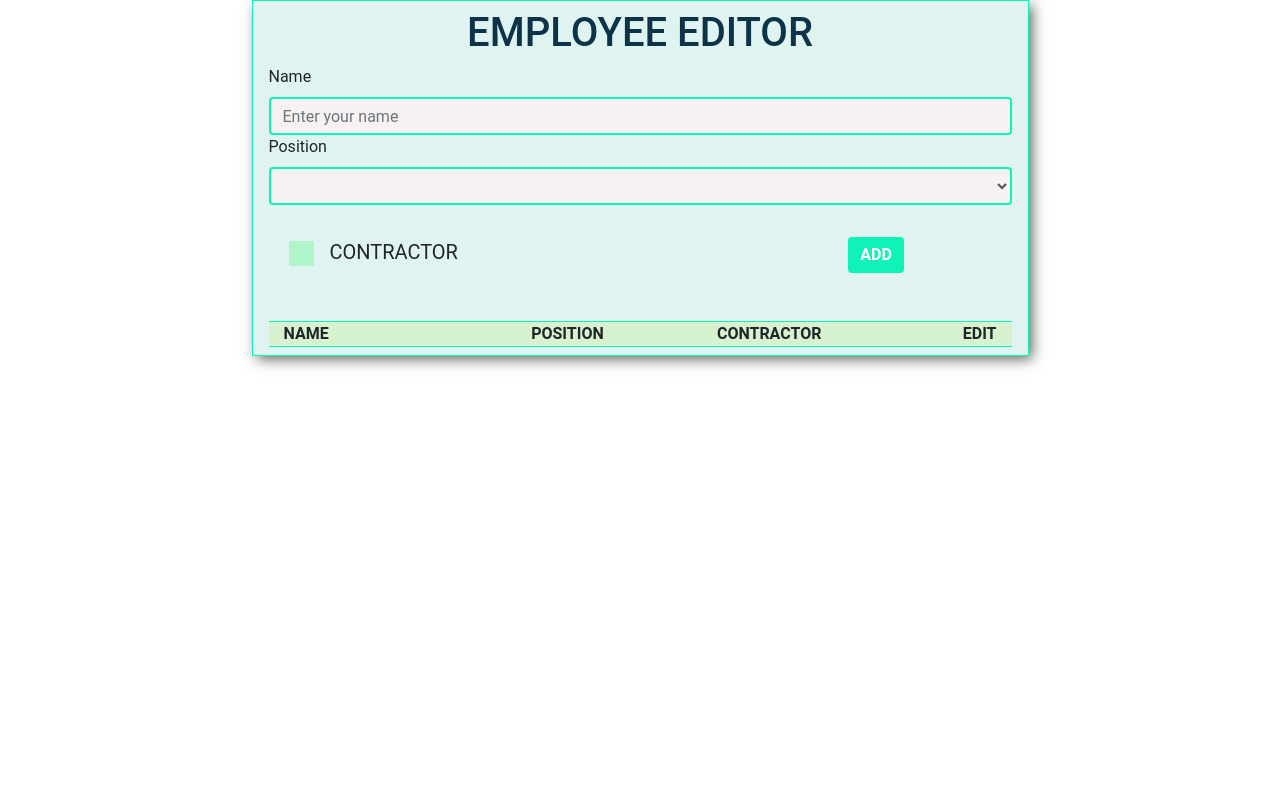
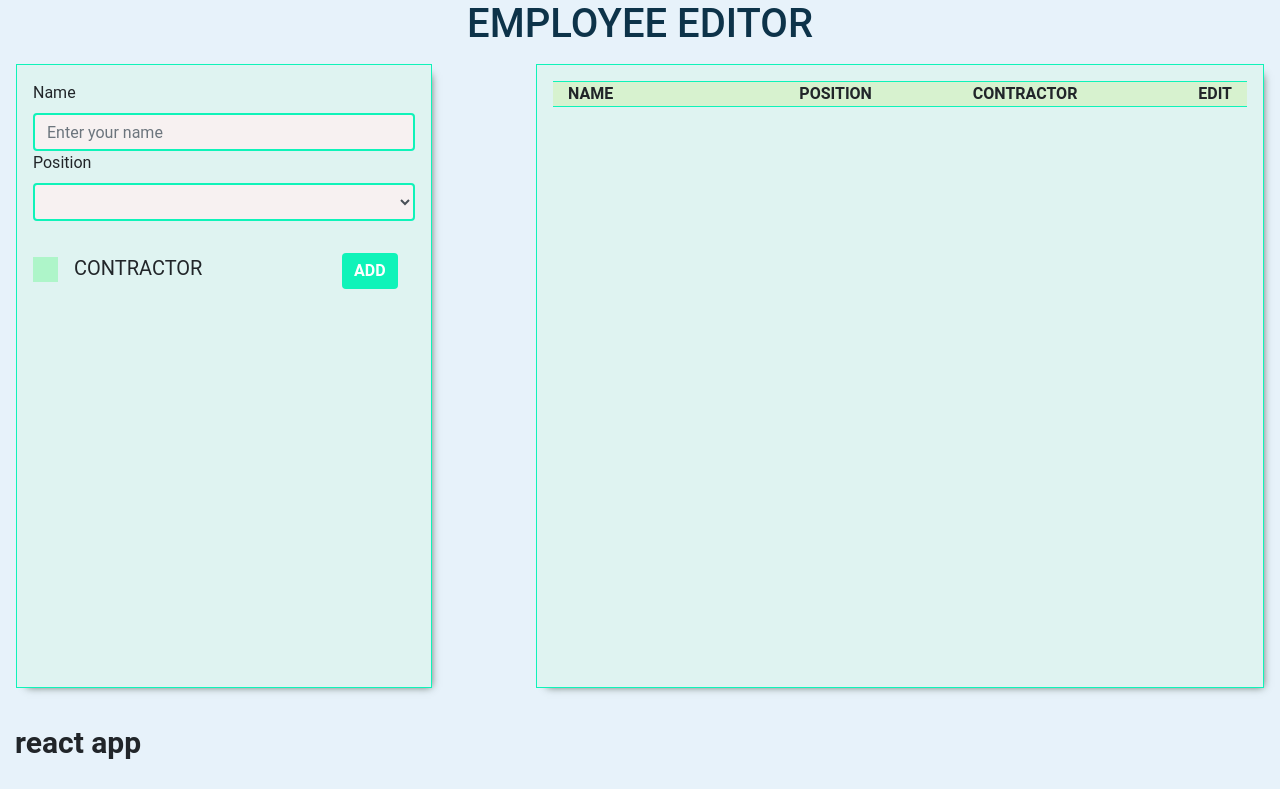
Before and after one commit to MiXaLFoX/react-it-academy, a React (Create React App) app in the folder react-forms/: page / in a window 1280 px wide. Built offline with nearby package versions, Linux system fonts and the light colour scheme.

Commit message:
refactor(react-forms): change edit and delete handlers

```diff
--- a/react-forms/src/App.js
+++ b/react-forms/src/App.js
@@ -25,13 +25,9 @@ class App extends React.Component {
       editPerson: null
     };
 
-    this.deletePer = function(idx){
-      return () => this.deletePerson(idx);
-    }.bind(this);
-    this.edit = function (id) {
-      return () => this.editPerson(id);
-    }.bind(this);
+    this.edit = this.editPerson.bind(this);
     this.addPerson = this.addPerson.bind(this);
+    this.deletePerson = this.deletePerson.bind(this);
   }
 
   addPerson (pers) {
@@ -66,7 +62,9 @@ class App extends React.Component {
     }
   }
 
-  deletePerson (idx) {
+  deletePerson (e) {
+    if (e.target.innerHTML === "remove") {
+      const idx = this.state.persons.findIndex((item) => item.id === e.target.closest('.worker').id);
       this.setState(state => {
         const persons = [...state.persons];
         persons.splice(idx, 1);
@@ -76,37 +74,45 @@ class App extends React.Component {
         }
       })
     }
+  }
 
-  editPerson (id) {
-    const editPerson = this.state.persons.find((editItem) => editItem.id === id);
+  editPerson (e) {
+    if (e.target.innerHTML === "edit") {
+      const editPerson = this.state.persons.find((editItem) => editItem.id === e.target.closest('.worker').id);
       this.setState(state => ({
         ...state,
         editPerson,
       }));
+    }
   }
 
   render () {
     const tick = <span className="green">&#10004;</span>;
     const cross = <span className="red">&#10008;</span>;
     return (
-      <div className="App container">
-        <div className="wrapper">
+      <div className="App container-fluid">
+        <div className="row">
+          <div className="col">
             <h1>employee editor</h1>
+          </div>
+        </div>
+        <div className="row wrapper">
           <Form
             options={this.positionsList}
             personData={this.state.editPerson}
             addPerson={this.addPerson}
           />
-          <div className="list">
+          <div className="col-1"></div>
+          <div className="col-7 list" onClick={this.deletePerson} onClick={this.edit}>
             <div className="row worker worker-header">
               <div className="col-4 name">name</div>
               <div className="col-3 position">position</div>
               <div className="col-2 contractor">contractor</div>
               <div className="col-3 edit">edit</div>
             </div>
-            {this.state.persons.map((elem, idx)=> {
+            {this.state.persons.map((elem) => {
               return (
-                <div key={idx} className="row worker">
+                <div id={elem.id} key={elem.id} className="row worker">
                   <div className="col-4 name">{elem.name}</div>
                   <div className="col-3 position">{elem.position}</div>
                   <div className="col-2 contractor">{elem.statusChecked ? tick : cross}</div>
@@ -114,14 +120,14 @@ class App extends React.Component {
                     <button
                       type="button"
                       className="btn btn-outline-success"
-                      onClick={this.edit(elem.id)}>
+                    >
                       edit
                     </button>
                     <button
                       type="button"
                       className="btn btn-outline-success"
                       disabled={!!this.state.editPerson && elem.id === this.state.editPerson.id}
-                      onClick={this.deletePer(idx)}>
+                    >
                       remove
                     </button>
                   </div>
@@ -130,6 +136,11 @@ class App extends React.Component {
             })}
           </div>
         </div>
+        <div className="row footer">
+          <div className="col">
+            <footer>react app</footer>
+          </div>
+        </div>
       </div>
     )
   }
--- a/react-forms/src/App.scss
+++ b/react-forms/src/App.scss
@@ -1,19 +1,27 @@
 @import '~bootstrap/scss/bootstrap.scss';
+#root {
+  background-color: rgba(38, 141, 207, 0.11);
+}
 .App {
   font-family: Roboto;
 }
+.container {
+  margin: 0;
+}
+h1 {
+  text-align: center;
+  text-transform: uppercase;
+  color: #0d3349;
+}
 .wrapper {
-  background-color: #dff3f1;
-  width: 70%;
-  margin: auto;
+  height: 80vh;
   padding: 0.5em 1em;
-  border: 1px solid #0ff3b9;
-  -webkit-box-shadow: 4px 4px 13px -1px rgba(20,36,17,0.7);
-  box-shadow: 4px 4px 13px -1px rgba(20,36,17,0.7);
-  h1 {
-    text-align: center;
-    text-transform: uppercase;
-    color: #0d3349;
+  .form, .list {
+    padding: 1em;
+    border: 1px solid #0ff3b9;
+    background-color: #dff3f1;
+    -webkit-box-shadow: 5px 5px 8px -6px rgba(20,36,17,0.7);
+    box-shadow: 5px 5px 8px -6px rgba(20,36,17,0.7);
   }
 }
 
@@ -30,7 +38,6 @@
 .form-control:focus::-moz-placeholder          {opacity: 0; transition: opacity 0.3s ease;}
 .form-control:focus:-moz-placeholder           {opacity: 0; transition: opacity 0.3s ease;}
 .form-control:focus:-ms-input-placeholder      {opacity: 0; transition: opacity 0.3s ease;}
-
 
 .form-control:focus {
   color: #495057;
@@ -58,6 +65,7 @@
     box-shadow: 0 0 0 0.2rem rgba(38, 255, 145, 0.3);
   }
   .form-check{
+    padding: 0;
     span {
       margin-left: 1rem;
       font-size: 20px;
@@ -133,3 +141,8 @@
   cursor: pointer;
   background-color: #d7f2cf;
 }
+.footer {
+  font-weight: bold;
+  font-size: 30px;
+  padding: 0.8em 0;
+}
--- a/react-forms/src/Components/Form.js
+++ b/react-forms/src/Components/Form.js
@@ -63,8 +63,7 @@ class Form extends React.Component {
 
   render() {
     return (
-      <div className="row">
-        <div className="col">
+      <div className="col-4 form">
         <form onSubmit={this.submit}>
           <div className="form-group">
             <label htmlFor="name">Name</label>
@@ -103,12 +102,11 @@ class Form extends React.Component {
                 </div>
               </div>
               <div className="col-3">
-                  <input className="btn btn-primary" type="submit" value={this.state.id ? "save" : "add"} />
+                <input className="btn btn-primary" type="submit" value={this.state.id ? "save" : "add"}/>
               </div>
             </div>
           </div>
         </form>
-        </div>
       </div>
     )
   }
```
Lines whose indentation alone changed are shown as unchanged.
